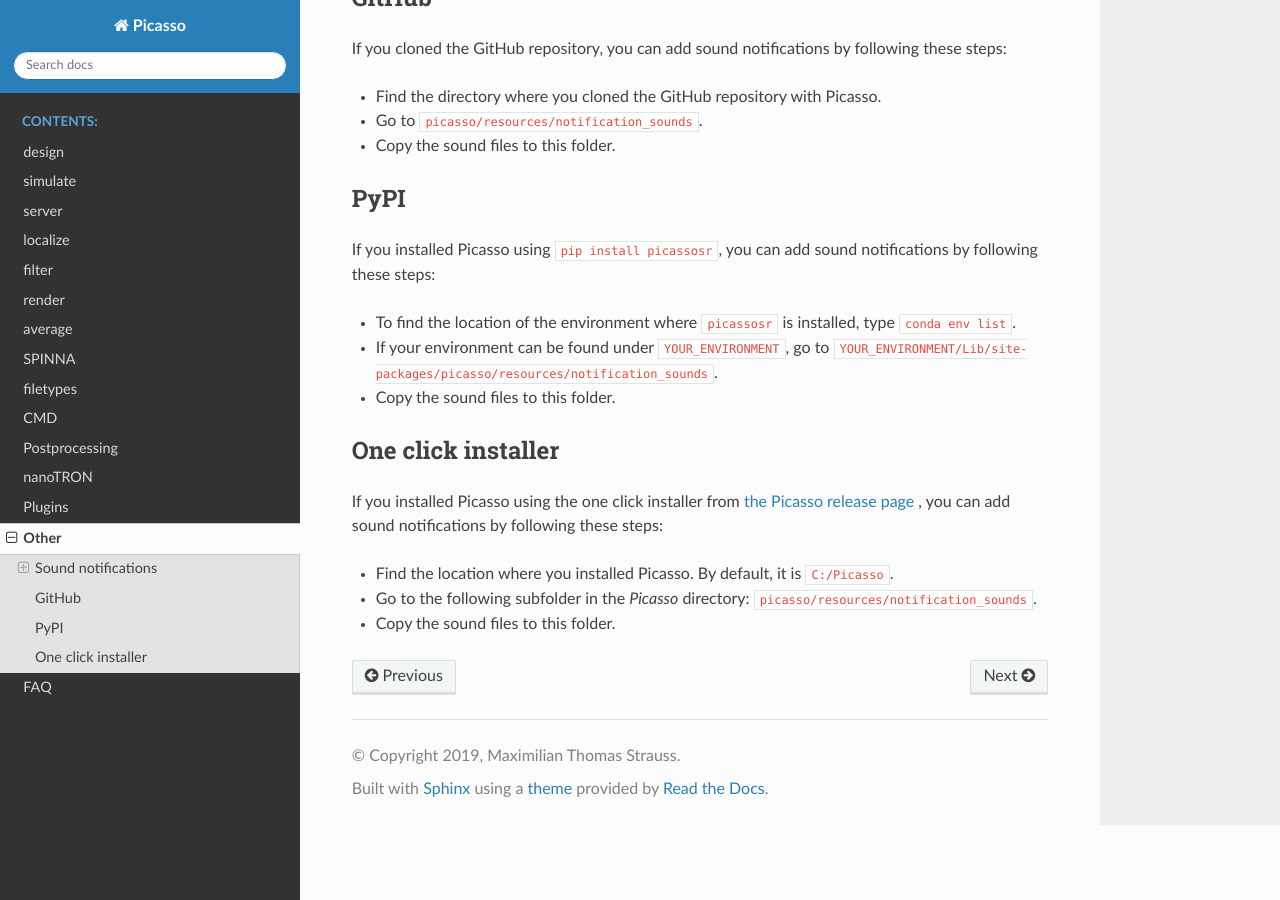
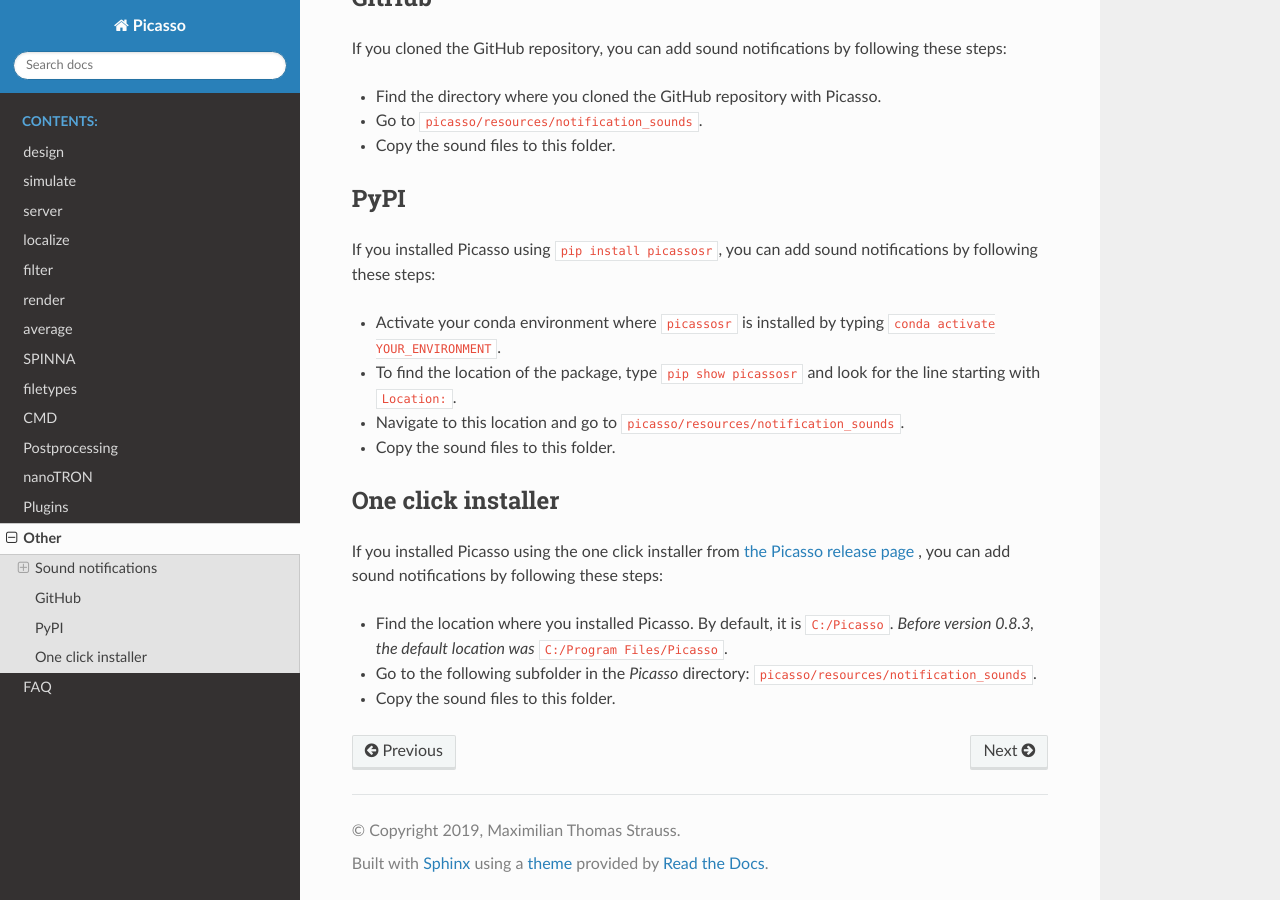
Before and after one commit to jungmannlab/picasso, a Sphinx documentation site: the page built from docs/others.rst, in a window 1280 px wide and 900 px high, scrolled down 505 px. Built offline with Sphinx 7.4.7 and the Read the Docs theme 3.1.0, drawn with Linux system fonts in a browser that asks for light colours.

Commit message:
update/fix docs plugins and others

```diff
--- a/docs/others.rst
+++ b/docs/others.rst
@@ -22,14 +22,16 @@
 ----
 If you installed Picasso using ``pip install picassosr``, you can add sound notifications by following these steps:
 
-- To find the location of the environment where ``picassosr`` is installed, type ``conda env list``.
-- If your environment can be found under ``YOUR_ENVIRONMENT``, go to ``YOUR_ENVIRONMENT/Lib/site-packages/picasso/resources/notification_sounds``.
+- Activate your conda environment where ``picassosr`` is installed by typing ``conda activate YOUR_ENVIRONMENT``.
+- To find the location of the package, type ``pip show picassosr`` and look for the line starting with ``Location:``.
+- Navigate to this location and go to ``picasso/resources/notification_sounds``.
 - Copy the sound files to this folder.
+
 
 One click installer
 -------------------
 If you installed Picasso using the one click installer from `the Picasso release page <https://github.com/jungmannlab/picasso/releases/>`__ , you can add sound notifications by following these steps:
 
-- Find the location where you installed Picasso. By default, it is ``C:/Picasso``.
+- Find the location where you installed Picasso. By default, it is ``C:/Picasso``. *Before version 0.8.3, the default location was* ``C:/Program Files/Picasso``.
 - Go to the following subfolder in the `Picasso` directory: ``picasso/resources/notification_sounds``.
 - Copy the sound files to this folder.
--- a/docs/plugins.rst
+++ b/docs/plugins.rst
@@ -21,6 +21,7 @@
 PyPI
 ~~~~
 If you installed Picasso using ``pip install picassosr``, you can add plugins by following these steps:
+
 - Activate your conda environment where ``picassosr`` is installed by typing ``conda activate YOUR_ENVIRONMENT``.
 - To find the location of the package, type ``pip show picassosr`` and look for the line starting with ``Location:``.
 - Navigate to this location and go to ``picasso/gui/plugins``.
```
